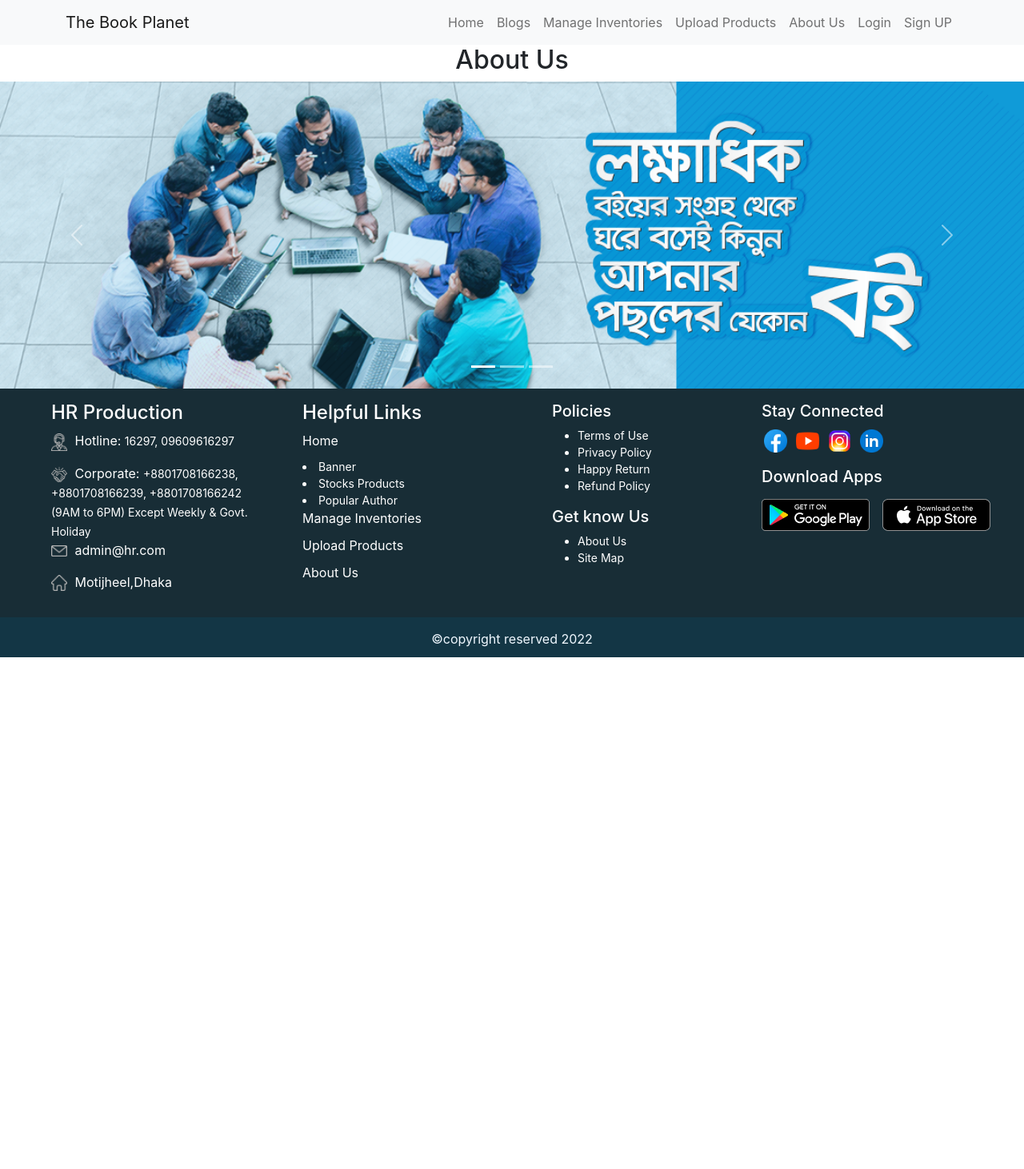
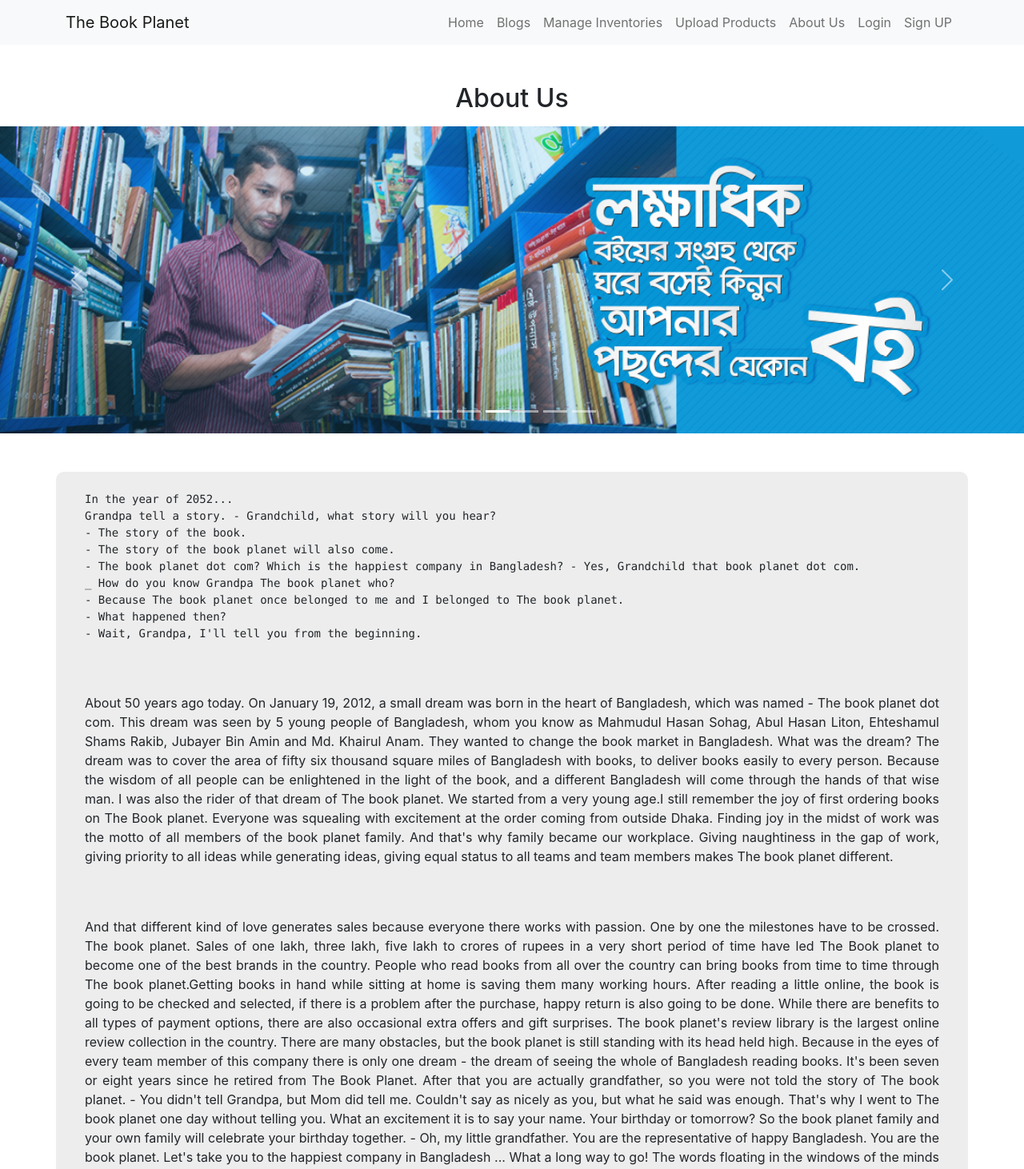
Before and after one commit to hridoy002/The_Book_Planet_client, a React (Create React App) app: page /about in a window 1280 px wide. Shown: the top 1462 px of the page at 80% size. Before the commit the page ends 822 px from the top, so only its background shows below. Built offline with nearby package versions, Linux system fonts and the light colour scheme; no server answers.

Commit message:
about us

```diff
--- a/src/pages/About/About.js
+++ b/src/pages/About/About.js
@@ -5,39 +5,89 @@
 import img4 from "../../images/about/about_us_banner4.png"
 import img5 from "../../images/about/about_us_banner6.png"
 import img6 from "../../images/about/about_us_banne7r.png"
+import { Carousel } from 'react-bootstrap';
 
 const About = () => {
     return (
-        <div>
-            <h2>About Us</h2>
-            <div id="carouselExampleIndicators" class="carousel slide" data-bs-ride="carousel">
-  <div class="carousel-indicators">
-    <button type="button" data-bs-target="#carouselExampleIndicators" data-bs-slide-to="0" class="active" aria-current="true" aria-label="Slide 1"></button>
-    <button type="button" data-bs-target="#carouselExampleIndicators" data-bs-slide-to="1" aria-label="Slide 2"></button>
-    <button type="button" data-bs-target="#carouselExampleIndicators" data-bs-slide-to="2" aria-label="Slide 3"></button>
-  </div>
-  <div class="carousel-inner">
-    <div class="carousel-item active">
-      <img src={img1} class="d-block w-100" alt="..." />
-    </div>
-    <div class="carousel-item">
-      <img src={img2} class="d-block w-100" alt="..." />
-    </div>
-    <div class="carousel-item">
-      <img src={img3} class="d-block w-100" alt="..." />
-    </div>
-  </div>
-  <button class="carousel-control-prev" type="button" data-bs-target="#carouselExampleIndicators" data-bs-slide="prev">
-    <span class="carousel-control-prev-icon" aria-hidden="true"></span>
-    <span class="visually-hidden">Previous</span>
-  </button>
-  <button class="carousel-control-next" type="button" data-bs-target="#carouselExampleIndicators" data-bs-slide="next">
-    <span class="carousel-control-next-icon" aria-hidden="true"></span>
-    <span class="visually-hidden">Next</span>
-  </button>
-</div>
+        <div className='my-5'>
+            <h2 className='mb-3'>About Us</h2>
+            <Carousel>
+                <Carousel.Item interval={1000}>
+                    <img
+                        className="d-block w-100"
+                        src={img1}
+                        alt="First slide"
+                    />
+                </Carousel.Item>
+                <Carousel.Item interval={500}>
+                    <img
+                        className="d-block w-100"
+                        src={img2}
+                        alt="Second slide"
+                    />
 
+                </Carousel.Item>
+                <Carousel.Item>
+                    <img
+                        className="d-block w-100"
+                        src={img3} alt="third slide" />
+                </Carousel.Item>
+                <Carousel.Item>
+                    <img
+                        className="d-block w-100"
+                        src={img4} alt="fourth slide" />
 
+                </Carousel.Item>
+                <Carousel.Item>
+                    <img
+                        className="d-block w-100"
+                        src={img5}
+                        alt="fifth slide" />
+
+                </Carousel.Item>
+                <Carousel.Item>
+                    <img
+                        className="d-block w-100"
+                        src={img6}
+                        alt="fifth slide" />
+
+                </Carousel.Item>
+
+            </Carousel>
+
+            <div className='container my-5 text-wrap' style={{ textAlign: 'justify', backgroundColor: "#EDEDED", borderRadius: "10px" }}>
+                <pre className='text-wrap p-4'>
+                    In the year of 2052...
+                    <br />
+                    Grandpa tell a story.
+                    - Grandchild, what story will you hear?<br />
+                    - The story of the book. <br />
+                    - The story of the book planet will also come. <br />
+                    - The book planet dot com? Which is the happiest company in Bangladesh?
+                    - Yes, Grandchild that book planet dot com. <br />
+                    _ How do you know Grandpa The book planet who? <br />
+                    - Because The book planet once belonged to me and I belonged to The book planet. <br />
+                    - What happened then? <br />
+                    - Wait, Grandpa, I'll tell you from the beginning. <br />
+                </pre>
+                <p className='p-4 '>
+
+                    About 50 years ago today. On January 19, 2012, a small dream was born in the heart of Bangladesh, which was named - The book planet dot com. This dream was seen by 5 young people of Bangladesh, whom you know as Mahmudul Hasan Sohag, Abul Hasan Liton, Ehteshamul Shams Rakib, Jubayer Bin Amin and Md. Khairul Anam. They wanted to change the book market in Bangladesh. What was the dream? The dream was to cover the area of ​​fifty six thousand square miles of Bangladesh with books, to deliver books easily to every person.
+
+                    Because the wisdom of all people can be enlightened in the light of the book, and a different Bangladesh will come through the hands of that wise man. I was also the rider of that dream of The book planet. We started from a very young age.I still remember the joy of first ordering books on The Book planet. Everyone was squealing with excitement at the order coming from outside Dhaka. Finding joy in the midst of work was the motto of all members of the book planet family. And that's why family became our workplace. Giving naughtiness in the gap of work, giving priority to all ideas while generating ideas, giving equal status to all teams and team members makes The book planet different.
+                    </p>
+                    <p className='p-4'>
+                    And that different kind of love generates sales because everyone there works with passion. One by one the milestones have to be crossed. The book planet. Sales of one lakh, three lakh, five lakh to crores of rupees in a very short period of time have led The Book planet to become one of the best brands in the country. People who read books from all over the country can bring books from time to time through The book planet.Getting books in hand while sitting at home is saving them many working hours. After reading a little online, the book is going to be checked and selected, if there is a problem after the purchase, happy return is also going to be done. While there are benefits to all types of payment options, there are also occasional extra offers and gift surprises. The book planet's review library is the largest online review collection in the country.
+
+                    There are many obstacles, but the book planet is still standing with its head held high. Because in the eyes of every team member of this company there is only one dream - the dream of seeing the whole of Bangladesh reading books. It's been seven or eight years since he retired from The Book Planet. After that you are actually grandfather, so you were not told the story of The book planet.
+                    - You didn't tell Grandpa, but Mom did tell me. Couldn't say as nicely as you, but what he said was enough. That's why I went to The book planet one day without telling you. What an excitement it is to say your name. Your birthday or tomorrow? So the book planet family and your own family will celebrate your birthday together.
+                    - Oh, my little grandfather. You are the representative of happy Bangladesh. You are the book planet. Let's take you to the happiest company in Bangladesh ...
+
+                    What a long way to go!
+
+                    The words floating in the windows of the minds of the dear people next to them have been collected and placed under house arrest in a magazine called "Baithaki". You can now share your mail ID to download a PDF copy of "Meeting" magazine on the 5th birthday of The book planet.
+                </p>
+            </div>
         </div>
     );
 };
--- a/src/pages/Home/Home.js
+++ b/src/pages/Home/Home.js
@@ -34,6 +34,10 @@
                         However, if most of your daily reading consists of social media posts, text messages, and news headlines, you're missing out.
 
                         So, what are the benefits of reading books? </p>
+                        <p>
+                        If you're interested in reading more books but need some motivation, this article's for you. After all, when you understand the importance of reading books, you're more likely to do it.
+                        </p>
+                        <button className='btn btn-lg' style={{backgroundColor:"#182D36",color:"white"}}>Read More</button>
                 </div>
                 <div data-aos="fade-up" data-aos-delay="90"
                     data-aos-duration="1500"
```
